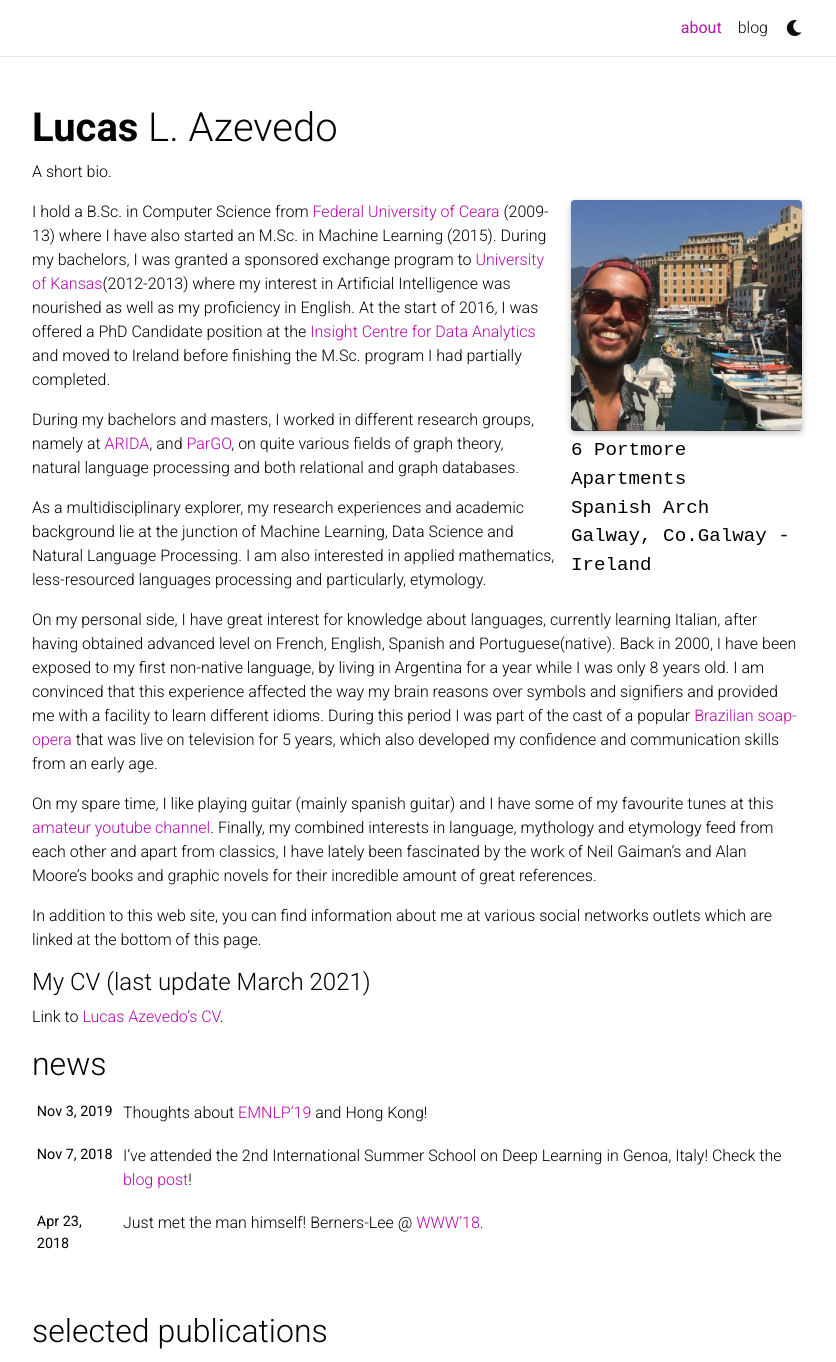
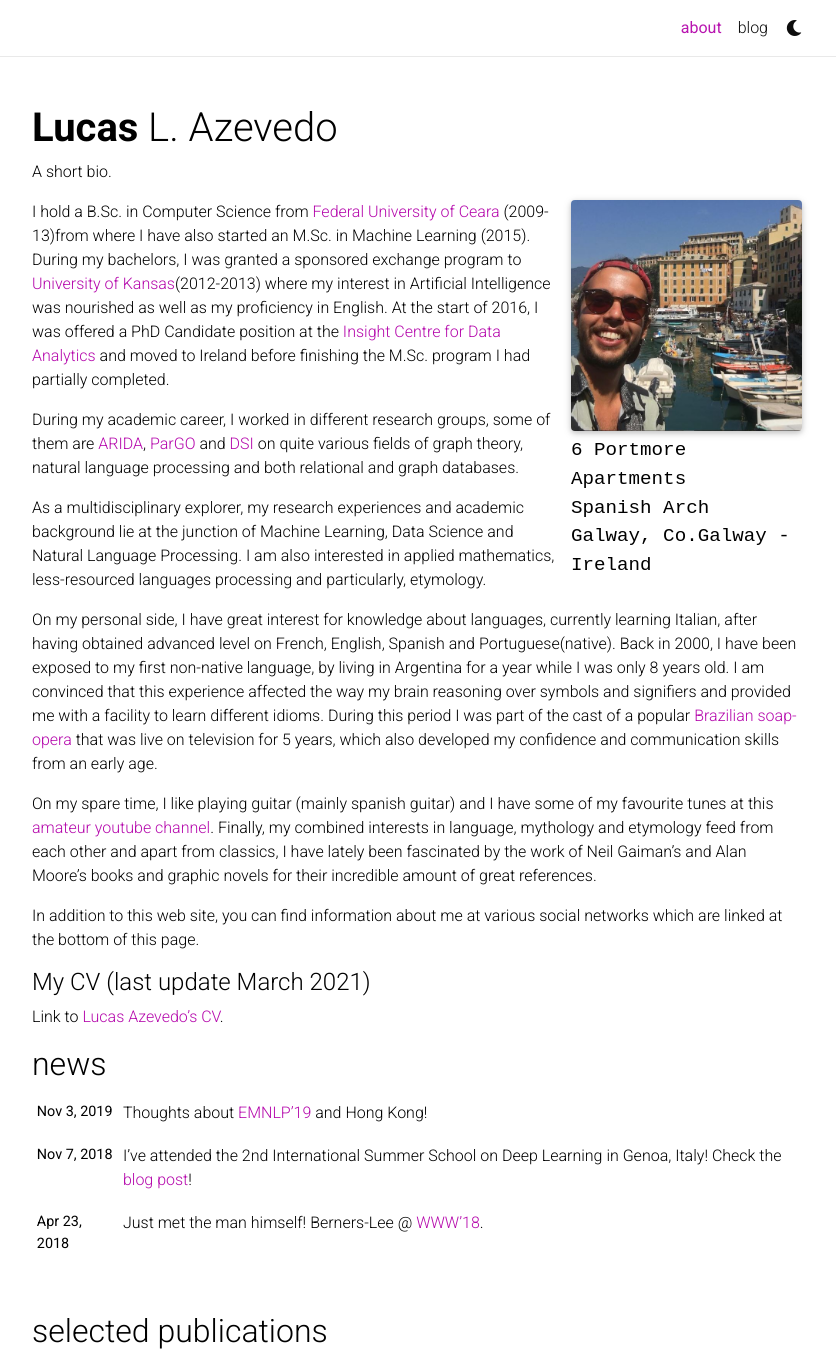
Before and after one commit to lucas0/lucas0.github.io, a Jekyll site: the page built from _pages/about.md, in a window 1280 px wide and 1400 px high, cut to the strip 0-1362 px from the top of the window. Shown: the whole strip, without its empty margins (223-1059 px from the left). Built offline with Jekyll 4.4.1, drawn with Linux system fonts in a browser that asks for light colours; nearby versions of some CDN libraries; a style sheet for code colours, icons or effects is not loaded.

```diff
--- a/_config.yml
+++ b/_config.yml
@@ -8,12 +8,13 @@ middle_name: L.
 last_name: Azevedo
 email: lucas.ccomp@gmail.com
 description: > # the ">" symbol means to ignore newlines until "footer_text:"
-  A simple, whitespace theme for academics. Based on [*folio](https://github.com/bogoli/-folio) design.
+  A simple website to keep projects and publications up-to-date.
 footer_text: >
   Powered by <a href="http://jekyllrb.com/" target="_blank">Jekyll</a> with <a href="https://github.com/alshedivat/al-folio">al-folio</a> theme.
   Hosted by <a href="https://pages.github.com/" target="_blank">GitHub Pages</a>.
 
 icon: 👾 # the emoji used as the favicon
+google_analytics: 'G-0NLP4J46Y5' # the measurement ID used by GA to track this website
 url: # the base hostname & protocol for your site
 baseurl:  # the subpath of your site, e.g. /blog/
 last_updated: false # set to true if you want to display last updated in the footer
@@ -165,7 +166,7 @@ scholar:
 # Optional Features
 # -----------------------------------------------------------------------------
 
-enable_google_analytics:    false  # enables google analytics
+enable_google_analytics:    true  # enables google analytics
 enable_panelbear_analytics: false  # enables panelbear analytics
 enable_mansory:             true   # enables automatic project cards arangement
 enable_math:                true   # enables math typesetting (uses MathJax)
--- a/_includes/head.html
+++ b/_includes/head.html
@@ -45,7 +45,7 @@
 <script src="{{ '/assets/js/dark_mode.js' | relative_url }}"></script>
 {% endif %}
 
-{% if site.enable_google_analytics %}
+{% if site.enable_google_analytics and jekyll.environment == 'production' %}
   <!-- Global site tag (gtag.js) - Google Analytics -->
   <script async src="https://www.googletagmanager.com/gtag/js?id={{ site.google_analytics }}"></script>
   <script>
--- a/_pages/about.md
+++ b/_pages/about.md
@@ -18,17 +18,17 @@ social: true  # includes social icons at the bottom of the page
 ---
 <!--
 -->
-I hold a B.Sc. in Computer Science from [Federal University of Ceara](http://www.ufc.br){:target="_blank"} (2009-13) where I have also started an M.Sc. in Machine Learning (2015). During my bachelors, I was granted a sponsored exchange program to [University of Kansas](https://ku.edu){:target="_blank"}(2012-2013) where my interest in Artificial Intelligence was nourished as well as my proficiency in English. At the start of 2016, I was offered a PhD Candidate position at the [Insight Centre for Data Analytics](https://www.insight-centre.org) and moved to Ireland before finishing the M.Sc. program I had partially completed.
+I hold a B.Sc. in Computer Science from [Federal University of Ceara](http://www.ufc.br){:target="_blank"} (2009-13)from where I have also started an M.Sc. in Machine Learning (2015). During my bachelors, I was granted a sponsored exchange program to [University of Kansas](https://ku.edu){:target="_blank"}(2012-2013) where my interest in Artificial Intelligence was nourished as well as my proficiency in English. At the start of 2016, I was offered a PhD Candidate position at the [Insight Centre for Data Analytics](https://www.insight-centre.org) and moved to Ireland before finishing the M.Sc. program I had partially completed.
 
-During my bachelors and masters, I worked in different research groups, namely at [ARIDA](http://www.arida.ufc.br/site/){:target="_blank"}, and [ParGO](http://www.lia.ufc.br/~pargo/){:target="_blank"}, on quite various fields of graph theory, natural language processing and both relational and graph databases.
+During my academic career, I worked in different research groups, some of them are [ARIDA](http://www.arida.ufc.br/site/){:target="_blank"}, [ParGO](http://www.lia.ufc.br/~pargo/){:target="_blank"} and [DSI](https://dsi.nuigalway.ie){:target="_blank"} on quite various fields of graph theory, natural language processing and both relational and graph databases.
 
 As a multidisciplinary explorer, my research experiences and academic background lie at the junction of Machine Learning, Data Science and Natural Language Processing. I am also interested in applied mathematics, less-resourced languages processing and particularly, etymology.
 
-On my personal side, I have great interest for knowledge about languages, currently learning Italian, after having obtained advanced level on French, English, Spanish and Portuguese(native). Back in 2000, I have been exposed to my first non-native language, by living in Argentina for a year while I was only 8 years old. I am convinced that this experience affected the way my brain reasons over symbols and signifiers and provided me with a facility to learn different idioms. During this period I was part of the cast of a popular [Brazilian soap-opera](https://www.imdb.com/title/tt0154062/fullcredits?ref_=tt_cl_sm#cast){:target="_blank"} that was live on television for 5 years, which also developed my confidence and communication skills from an early age.
+On my personal side, I have great interest for knowledge about languages, currently learning Italian, after having obtained advanced level on French, English, Spanish and Portuguese(native). Back in 2000, I have been exposed to my first non-native language, by living in Argentina for a year while I was only 8 years old. I am convinced that this experience affected the way my brain reasoning over symbols and signifiers and provided me with a facility to learn different idioms. During this period I was part of the cast of a popular [Brazilian soap-opera](https://www.imdb.com/title/tt0154062/fullcredits?ref_=tt_cl_sm#cast){:target="_blank"} that was live on television for 5 years, which also developed my confidence and communication skills from an early age.
 
 On my spare time, I like playing guitar (mainly spanish guitar) and I have some of my favourite tunes at this [amateur youtube channel](https://www.youtube.com/channel/UC42Z8UbC-NR9ZBCyC9wwaVQ/videos?view_as=subscriber). Finally, my combined interests in language, mythology and etymology feed from each other and apart from classics, I have lately been fascinated by the work of Neil Gaiman's and Alan Moore's books and graphic novels for their incredible amount of great references.
 
-In addition to this web site, you can find information about me at various social networks outlets which are linked at the bottom of this page.
+In addition to this web site, you can find information about me at various social networks which are linked at the bottom of this page.
 
 #### My CV (last update March 2021)
 Link to [Lucas Azevedo's CV]({{ site.baseurl }}/assets/pdf/CV.pdf).
```
Also changed, not shown: _includes/analytics.html (added, +8 -0 lines), 1 other file.
